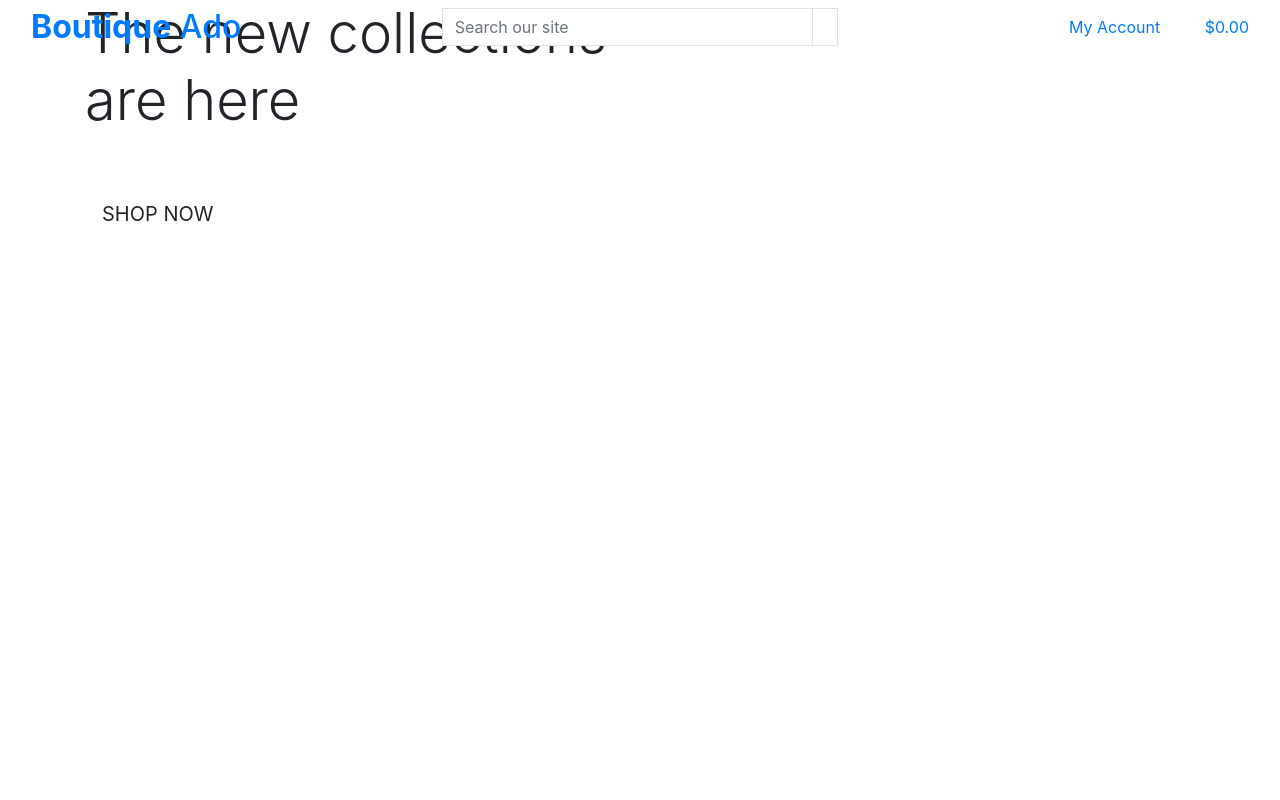
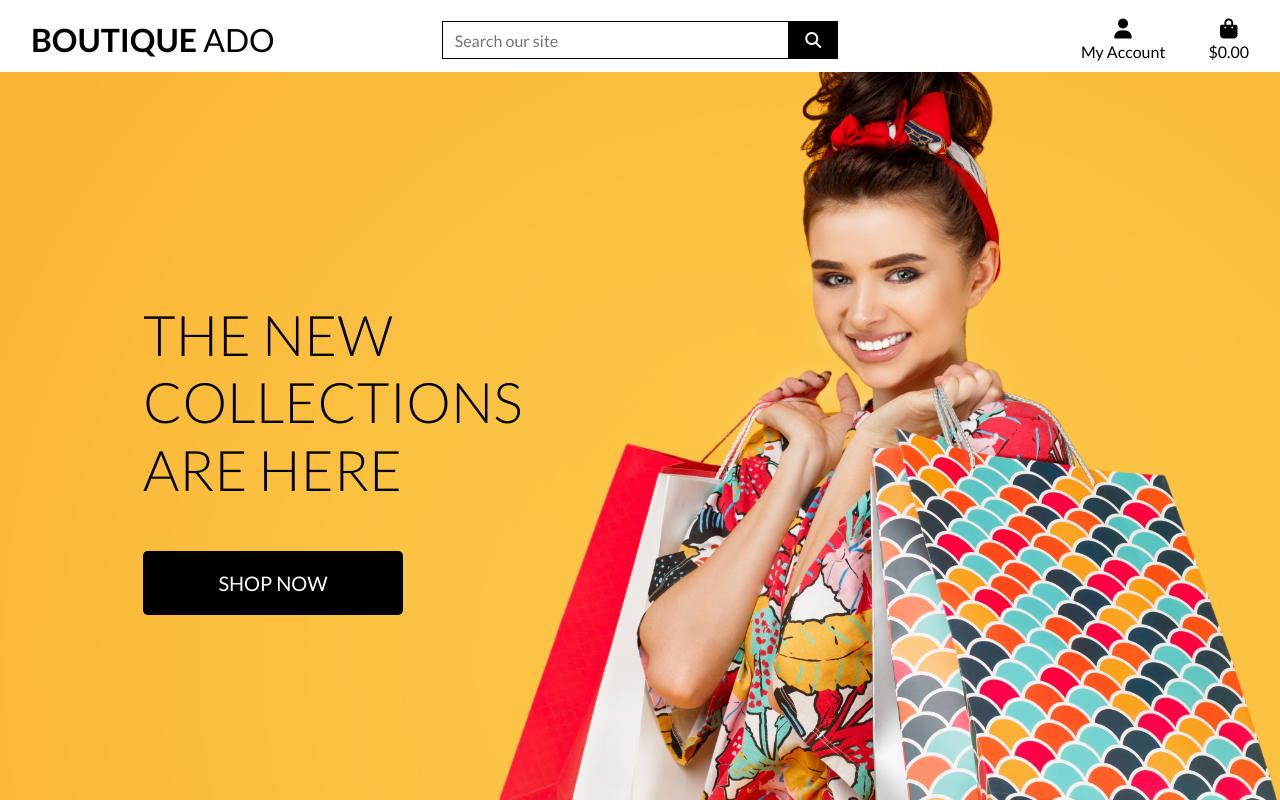
Before and after one commit to DavidFB94/boutique_ado_v1, a Django app: page / in a window 1280 px wide. Run offline with Django 3.2, Linux system fonts and the light colour scheme; some libraries are stand-ins or nearby versions.

Commit message:
Complete homepage header and CSS

```diff
--- a/boutique_ado/settings.py
+++ b/boutique_ado/settings.py
@@ -147,6 +147,10 @@ USE_TZ = True
 # https://docs.djangoproject.com/en/3.2/howto/static-files/
 
 STATIC_URL = '/static/'
+STATICFILES_DIRS = (os.path.join(BASE_DIR, 'static'),)
+
+MEDIA_URL = '/media/'
+MEDIA_ROOT = os.path.join(BASE_DIR, 'media')
 
 # Default primary key field type
 # https://docs.djangoproject.com/en/3.2/ref/settings/#default-auto-field
--- a/boutique_ado/urls.py
+++ b/boutique_ado/urls.py
@@ -15,9 +15,11 @@ Including another URLconf
 """
 from django.contrib import admin
 from django.urls import path, include
+from django.conf import settings
+from django.conf.urls.static import static
 
 urlpatterns = [
     path('admin/', admin.site.urls),
     path('accounts/', include('allauth.urls')),
     path('', include('home.urls')),
-]
+] + static(settings.MEDIA_URL, document_root=settings.MEDIA_ROOT)
--- /dev/null
+++ b/static/css/base.css
@@ -0,0 +1,81 @@
+html {
+    height: 100%;
+}
+
+body {
+    background: url('/media/homepage_background_cropped.jpg') no-repeat center center fixed;
+    background-size: cover;
+    height: calc(100vh - 164px);
+    color: #555;
+    font-family: 'Lato';
+}
+
+/* from Bulma */
+.icon {
+    align-items: center;
+    display: inline-flex;
+    justify-content: center;
+    height: 1.5rem;
+    width: 1.5rem;
+}
+
+.logo-font {
+    text-transform: uppercase;
+}
+
+.main-logo-link {
+    width: fit-content;
+}
+
+.shop-now-button {
+    background: black;
+    color: white;
+    min-width: 260px;
+}
+
+.btn-black {
+    background: black;
+    color: white;
+}
+
+.shop-now-button:hover,
+.shop-now-button:active,
+.shop-now-button:focus,
+.btn-black:hover,
+.btn-black:active,
+.btn-black:focus {
+    background: #222;
+    color: white;
+}
+
+.text-black {
+    color: #000 !important;
+}
+
+.border-black {
+    border: 1px solid black !important;
+}
+
+/* -------------------------------- Media Queries */
+
+/* Slightly larger container on xl screens */
+@media (min-width: 1200px) {
+  .container {
+    max-width: 80%;
+  }
+}
+
+/* fixed top navbar only on medium and up */
+@media (min-width: 992px) {
+    .fixed-top-desktop-only {
+        position: fixed;
+        top: 0;
+        right: 0;
+        left: 0;
+        z-index: 1030;
+    }
+
+    .header-container {
+        padding-top: 164px;
+    }
+}
--- a/templates/base.html
+++ b/templates/base.html
@@ -6,7 +6,7 @@
 <head>
 
     {% block meta %}
-    <meta http-equiv="X_UA_Compatible" content="ie=edge">
+    <meta http-equiv="X-UA-Compatible" content="ie=edge">
     <meta charset="utf-8">
     <meta name="viewport" content="width=device-width, initial-scale=1, shrink-to-fit=no">
     {% endblock %}
@@ -15,22 +15,29 @@
     {% endblock %}
 
     {% block corecss %}
-    <link rel="stylesheet" href="https://cdn.jsdelivr.net/npm/bootstrap@4.6.2/dist/css/bootstrap.min.css"
-        integrity="sha384-xOolHFLEh07PJGoPkLv1IbcEPTNtaed2xpHsD9ESMhqIYd0nLMwNLD69Npy4HI+N" crossorigin="anonymous">
+    <link rel="stylesheet" href="https://stackpath.bootstrapcdn.com/bootstrap/4.4.1/css/bootstrap.min.css"
+        integrity="sha384-Vkoo8x4CGsO3+Hhxv8T/Q5PaXtkKtu6ug5TOeNV6gBiFeWPGFN9MuhOf23Q9Ifjh" crossorigin="anonymous">
+    <link rel="preconnect" href="https://fonts.googleapis.com">
+    <link rel="preconnect" href="https://fonts.gstatic.com" crossorigin>
+    <link
+        href="https://fonts.googleapis.com/css2?family=Lato:ital,wght@0,100;0,300;0,400;0,700;0,900;1,100;1,300;1,400;1,700;1,900&display=swap"
+        rel="stylesheet">
+    <link rel="stylesheet" href="{% static 'css/base.css' %}">
     {% endblock %}
 
     {% block extra_css %}
     {% endblock %}
 
     {% block corejs %}
-    <script src="https://cdn.jsdelivr.net/npm/jquery@3.5.1/dist/jquery.slim.min.js"
-        integrity="sha384-DfXdz2htPH0lsSSs5nCTpuj/zy4C+OGpamoFVy38MVBnE+IbbVYUew+OrCXaRkfj" crossorigin="anonymous">
+    <script src="https://kit.fontawesome.com/87712c3752.js" crossorigin="anonymous"></script>
+    <script src="https://code.jquery.com/jquery-3.4.1.slim.min.js"
+        integrity="sha384-J6qa4849blE2+poT4WnyKhv5vZF5SrPo0iEjwBvKU7imGFAV0wwj1yYfoRSJoZ+n" crossorigin="anonymous">
     </script>
-    <script src="https://cdn.jsdelivr.net/npm/popper.js@1.16.1/dist/umd/popper.min.js"
-        integrity="sha384-9/reFTGAW83EW2RDu2S0VKaIzap3H66lZH81PoYlFhbGU+6BZp6G7niu735Sk7lN" crossorigin="anonymous">
+    <script src="https://cdn.jsdelivr.net/npm/popper.js@1.16.0/dist/umd/popper.min.js"
+        integrity="sha384-Q6E9RHvbIyZFJoft+2mJbHaEWldlvI9IOYy5n3zV9zzTtmI3UksdQRVvoxMfooAo" crossorigin="anonymous">
     </script>
-    <script src="https://cdn.jsdelivr.net/npm/bootstrap@4.6.2/dist/js/bootstrap.min.js"
-        integrity="sha384-+sLIOodYLS7CIrQpBjl+C7nPvqq+FbNUBDunl/OZv93DB7Ln/533i8e/mZXLi/P+" crossorigin="anonymous">
+    <script src="https://stackpath.bootstrapcdn.com/bootstrap/4.4.1/js/bootstrap.min.js"
+        integrity="sha384-wfSDF2E50Y2D1uUdj0O3uMBJnjuUD4Ih7YwaYd1iqfktj0Uod8GCExl3Og8ifwB6" crossorigin="anonymous">
     </script>
     {% endblock %}
 
@@ -42,7 +49,7 @@
 
 <body>
     <header class="container-fluid fixed-top">
-        <div class="row">
+        <div id="topnav" class="row bg-white pt-lg-2 d-none d-lg-flex">
             <div class="col-12 col-lg-4 my-auto py-1 py-lg-0 text-center text-lg-left">
                 <a href="{% url 'home' %}" class="nav-link main-logo-link">
                     <h2 class="logo-font text-black my-0"><strong>Boutique</strong> Ado</h2>
```
Also changed, not shown: media/homepage_background_cropped.jpg (added).
